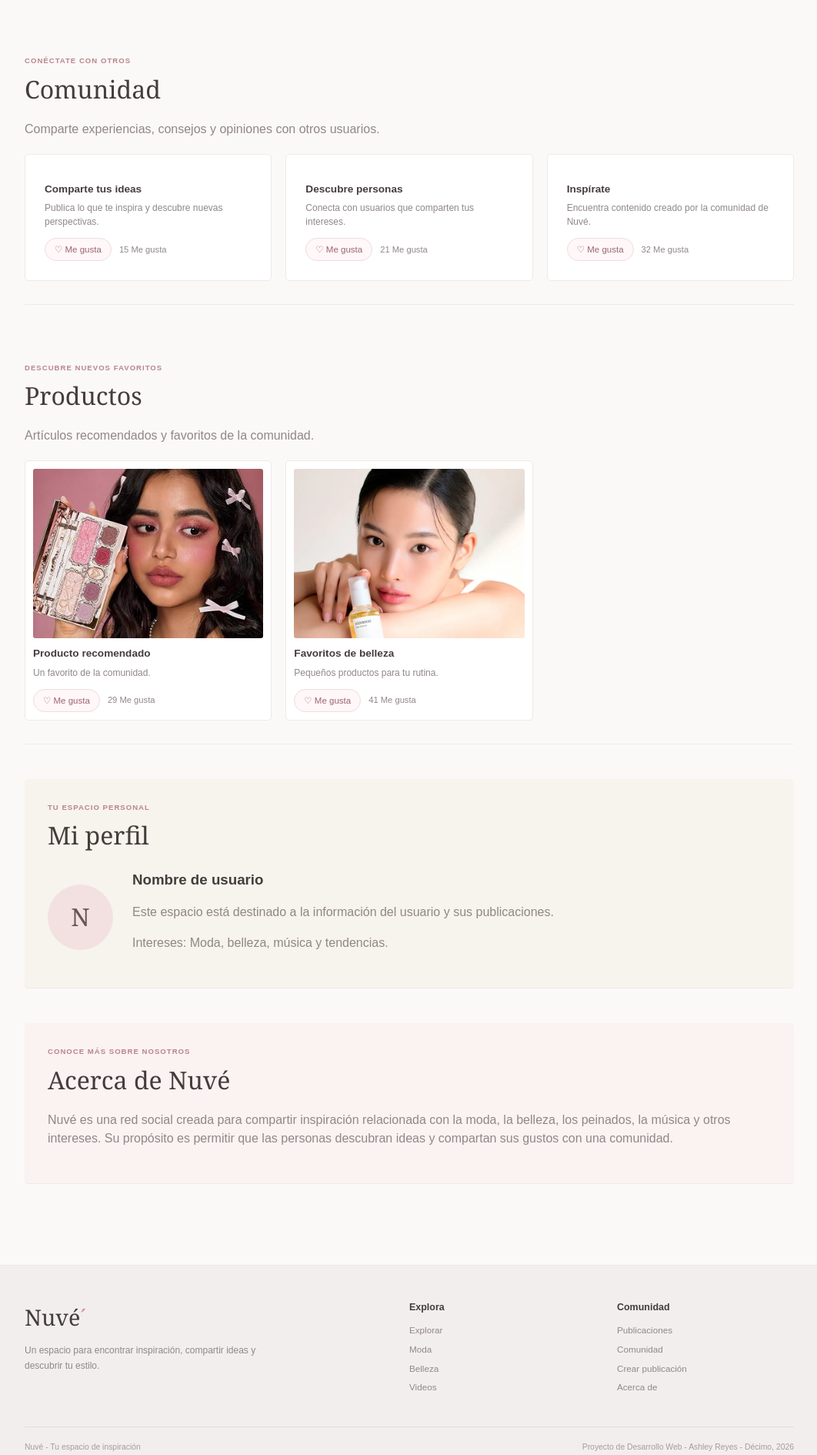
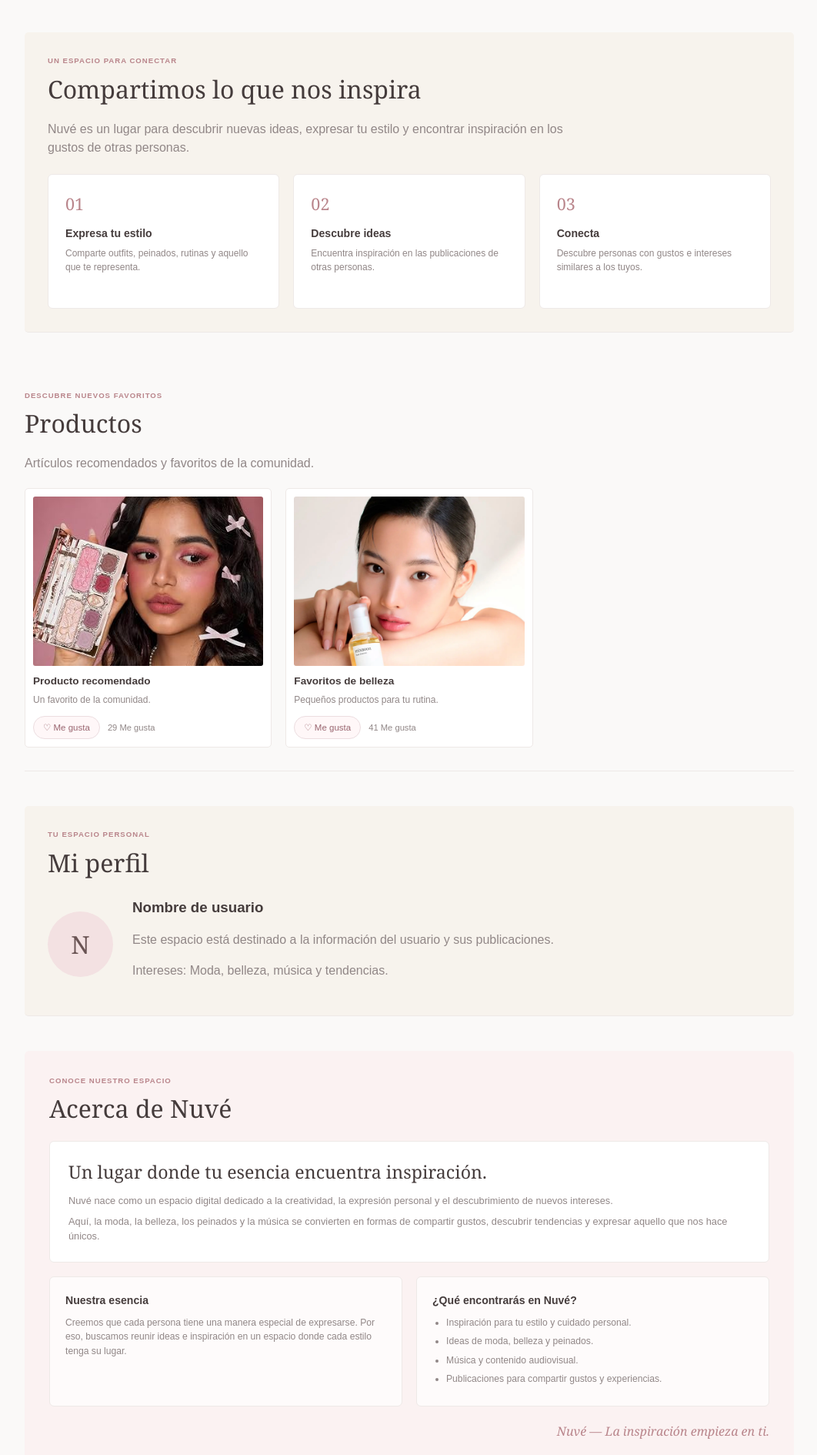
Before and after one commit to a5hreyes/Nuve, a plain HTML site: page index.html in a window 1280 px wide. Shown: the part 4970-6860 px from the top of the page at 77% size, without its empty margins (203-1265 px from the left). Drawn offline with Linux system fonts and the light colour scheme.

Commit message:
Mejora del apartado de Comunidad y Acerca de

```diff
--- a/css/style.css
+++ b/css/style.css
@@ -890,3 +890,170 @@ footer {
 .escribir-comentario button:hover {
     background-color: #9f6e77;
 }
+
+
+/* COMUNIDAD */
+
+#Comunidad {
+    padding: 30px;
+    background-color: var(--beige-claro);
+    border-radius: 5px;
+}
+
+.comunidad-introduccion {
+    max-width: 720px;
+}
+
+.comunidad-contenedor {
+    display: grid;
+    grid-template-columns: repeat(3, 1fr);
+    gap: 18px;
+    margin-top: 22px;
+}
+
+.comunidad-tarjeta {
+    min-height: 175px;
+    padding: 22px;
+    background-color: var(--blanco);
+    border: 1px solid var(--borde);
+    border-radius: 6px;
+    transition: transform 0.2s, box-shadow 0.2s;
+}
+
+.comunidad-tarjeta:hover {
+    transform: translateY(-3px);
+    box-shadow: 0 8px 20px rgba(80, 60, 60, 0.08);
+}
+
+.comunidad-numero {
+    color: var(--rosa-texto);
+    font-family: Georgia, serif;
+    font-size: 1.35rem;
+}
+
+.comunidad-tarjeta h3 {
+    margin: 12px 0 6px;
+    color: var(--texto);
+    font-size: 0.88rem;
+}
+
+.comunidad-tarjeta p {
+    margin: 0;
+    font-size: 0.75rem;
+}
+
+
+/* ACERCA DE NUVÉ */
+
+#Acerca {
+    padding: 32px;
+    background-color: var(--rosa-claro);
+    border-radius: 6px;
+}
+
+.acerca-contenido {
+    width: 100%;
+    max-width: none;
+    margin-top: 18px;
+    box-sizing: border-box;
+}
+
+.acerca-presentacion {
+    padding: 24px;
+    background-color: var(--blanco);
+    border: 1px solid var(--borde);
+    border-radius: 6px;
+}
+
+.acerca-presentacion h3 {
+    max-width: 620px;
+    margin: 0 0 12px;
+    color: var(--texto);
+    font-family: Georgia, serif;
+    font-size: 1.45rem;
+    font-weight: normal;
+    line-height: 1.3;
+}
+
+.acerca-presentacion p {
+    margin: 8px 0 0;
+    font-size: 0.8rem;
+}
+
+.acerca-detalles {
+    display: grid;
+    grid-template-columns: 1fr 1fr;
+    gap: 18px;
+    margin-top: 18px;
+}
+
+.acerca-bloque {
+    padding: 20px;
+    background-color: rgba(255, 255, 255, 0.72);
+    border: 1px solid var(--borde);
+    border-radius: 6px;
+}
+
+.acerca-bloque h3 {
+    margin: 0 0 9px;
+    color: var(--texto);
+    font-size: 0.88rem;
+}
+
+.acerca-bloque p,
+.acerca-bloque li {
+    color: var(--texto-secundario);
+    font-size: 0.76rem;
+}
+
+.acerca-bloque p {
+    margin: 0;
+}
+
+.acerca-bloque ul {
+    margin: 0;
+    padding-left: 18px;
+}
+
+.acerca-bloque li {
+    margin-bottom: 6px;
+}
+
+.acerca-frase {
+    margin: 20px 0 0;
+    color: var(--rosa-texto) !important;
+    font-family: Georgia, serif;
+    font-size: 1rem !important;
+    font-style: italic;
+    text-align: right;
+}
+
+@media (max-width: 900px) {
+    .comunidad-contenedor {
+        grid-template-columns: repeat(2, 1fr);
+    }
+}
+
+@media (max-width: 650px) {
+    .comunidad-contenedor,
+    .acerca-detalles {
+        grid-template-columns: 1fr;
+    }
+
+    #Comunidad,
+    #Acerca {
+        padding: 22px;
+    }
+
+    .acerca-presentacion {
+        padding: 18px;
+    }
+
+    .acerca-presentacion h3 {
+        font-size: 1.2rem;
+    }
+
+    .acerca-frase {
+        text-align: left;
+    }
+}
--- a/index.html
+++ b/index.html
@@ -551,42 +551,33 @@
         <section id="Comunidad">
 
             <div class="encabezado-seccion">
-                <p>CONÉCTATE CON OTROS</p>
-                <h2>Comunidad</h2>
+                <p>UN ESPACIO PARA CONECTAR</p>
+                <h2>Compartimos lo que nos inspira</h2>
             </div>
 
-            <p>Comparte experiencias, consejos y opiniones con otros usuarios.</p>
+            <p class="comunidad-introduccion">
+                Nuvé es un lugar para descubrir nuevas ideas, expresar tu estilo
+                y encontrar inspiración en los gustos de otras personas.
+            </p>
 
-            <div class="galeria comunidad-contenedor">
+            <div class="comunidad-contenedor">
 
-                <article class="tarjeta sin-imagen">
-                    <h3>Comparte tus ideas</h3>
-                    <p>Publica lo que te inspira y descubre nuevas perspectivas.</p>
-
-                    <div class="acciones-publicacion">
-                        <button type="button" class="boton-like">♡ Me gusta</button>
-                        <span>15 Me gusta</span>
-                    </div>
+                <article class="comunidad-tarjeta">
+                    <span class="comunidad-numero">01</span>
+                    <h3>Expresa tu estilo</h3>
+                    <p>Comparte outfits, peinados, rutinas y aquello que te representa.</p>
                 </article>
 
-                <article class="tarjeta sin-imagen">
-                    <h3>Descubre personas</h3>
-                    <p>Conecta con usuarios que comparten tus intereses.</p>
-
-                    <div class="acciones-publicacion">
-                        <button type="button" class="boton-like">♡ Me gusta</button>
-                        <span>21 Me gusta</span>
-                    </div>
+                <article class="comunidad-tarjeta">
+                    <span class="comunidad-numero">02</span>
+                    <h3>Descubre ideas</h3>
+                    <p>Encuentra inspiración en las publicaciones de otras personas.</p>
                 </article>
 
-                <article class="tarjeta sin-imagen">
-                    <h3>Inspírate</h3>
-                    <p>Encuentra contenido creado por la comunidad de Nuvé.</p>
-
-                    <div class="acciones-publicacion">
-                        <button type="button" class="boton-like">♡ Me gusta</button>
-                        <span>32 Me gusta</span>
-                    </div>
+                <article class="comunidad-tarjeta">
+                    <span class="comunidad-numero">03</span>
+                    <h3>Conecta</h3>
+                    <p>Descubre personas con gustos e intereses similares a los tuyos.</p>
                 </article>
 
             </div>
@@ -660,16 +651,47 @@
     <section id="Acerca">
 
         <div class="encabezado-seccion">
-            <p>CONOCE MÁS SOBRE NOSOTROS</p>
+            <p>CONOCE NUESTRO ESPACIO</p>
             <h2>Acerca de Nuvé</h2>
         </div>
 
-        <p>
-            Nuvé es una red social creada para compartir inspiración relacionada
-            con la moda, la belleza, los peinados, la música y otros intereses.
-            Su propósito es permitir que las personas descubran ideas y compartan
-            sus gustos con una comunidad.
-        </p>
+        <div class="acerca-contenido">
+            <div class="acerca-presentacion">
+                <h3>Un lugar donde tu esencia encuentra inspiración.</h3>
+                <p>
+                    Nuvé nace como un espacio digital dedicado a la creatividad,
+                    la expresión personal y el descubrimiento de nuevos intereses.
+                </p>
+                <p>
+                    Aquí, la moda, la belleza, los peinados y la música se convierten
+                    en formas de compartir gustos, descubrir tendencias y expresar
+                    aquello que nos hace únicos.
+                </p>
+            </div>
+
+            <div class="acerca-detalles">
+                <article class="acerca-bloque">
+                    <h3>Nuestra esencia</h3>
+                    <p>
+                        Creemos que cada persona tiene una manera especial de
+                        expresarse. Por eso, buscamos reunir ideas e inspiración
+                        en un espacio donde cada estilo tenga su lugar.
+                    </p>
+                </article>
+
+                <article class="acerca-bloque">
+                    <h3>¿Qué encontrarás en Nuvé?</h3>
+                    <ul>
+                        <li>Inspiración para tu estilo y cuidado personal.</li>
+                        <li>Ideas de moda, belleza y peinados.</li>
+                        <li>Música y contenido audiovisual.</li>
+                        <li>Publicaciones para compartir gustos y experiencias.</li>
+                    </ul>
+                </article>
+            </div>
+
+            <p class="acerca-frase">Nuvé — La inspiración empieza en ti.</p>
+        </div>
 
     </section>
 
```
